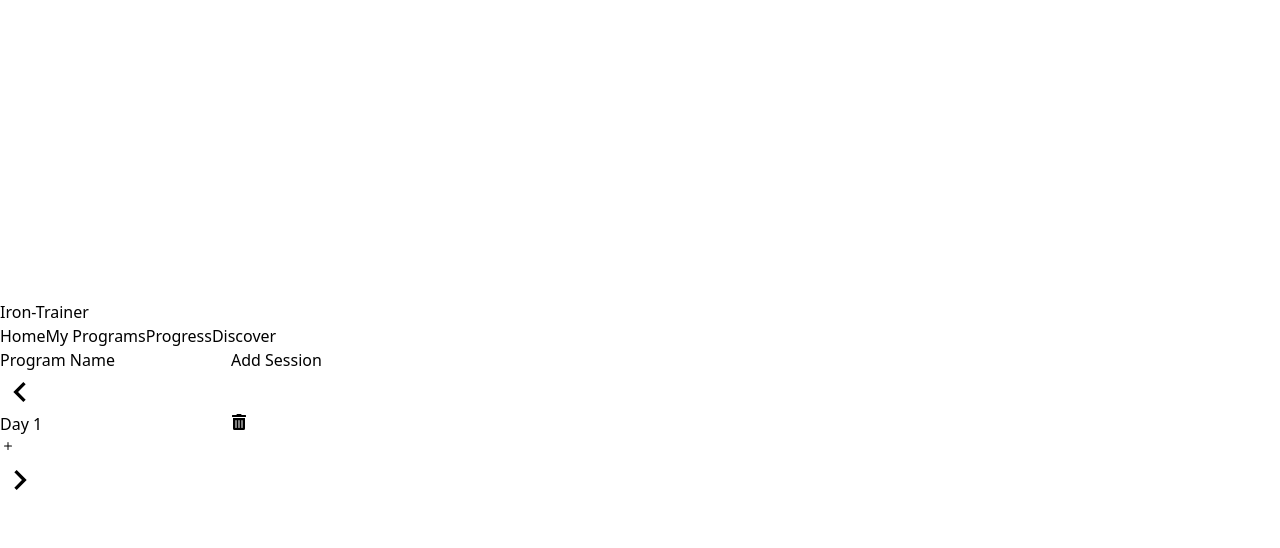
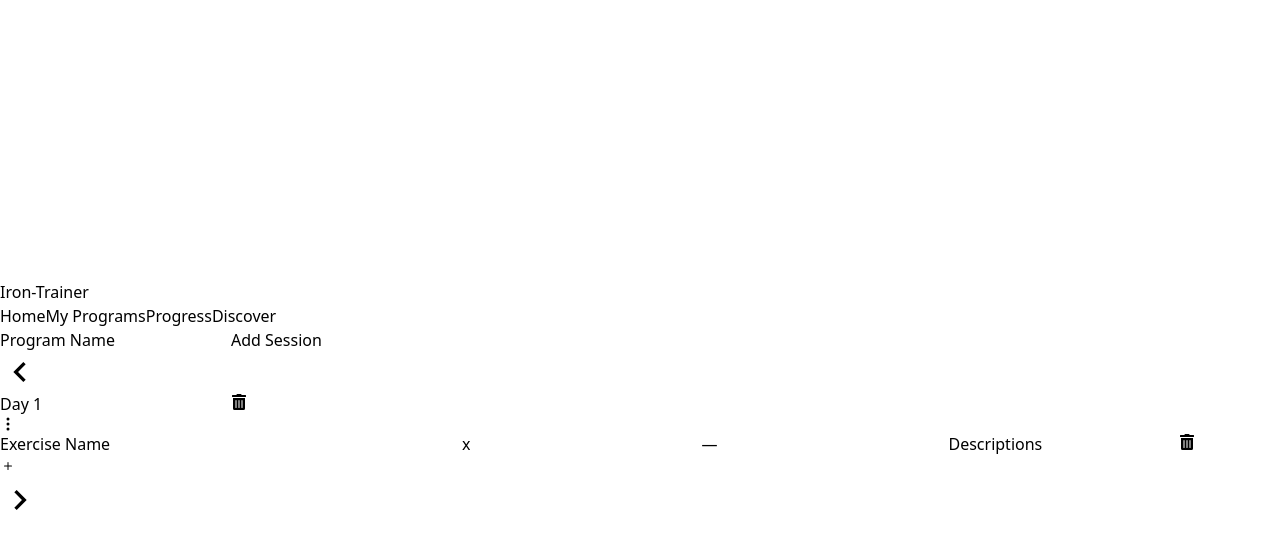
Before and after one commit to TatsatJha/Iron-Trainer, a React (Vite) app: page /programs in a window 1280 px wide. Both pictures are taken after a click on the element 138 px from the left and 424 px from the top of the page. Shown: the top 548 px of the page. Built offline with nearby package versions, Linux system fonts and the light colour scheme.

Commit message:
Change the way sessions and exercises are rendered, improve delete

```diff
--- a/src/Pages/Components/Form/Form.tsx
+++ b/src/Pages/Components/Form/Form.tsx
@@ -1,4 +1,4 @@
-import React, { MouseEventHandler, useState } from 'react'
+import React, { MouseEventHandler, useCallback, useState } from 'react'
 import ProgramName from './FormPages/ProgramName';
 import ExerciseBuilder from './FormPages/ExerciseBuilder.tsx';
 import FormNavButton from './FormComponents/FormNavButton';
@@ -12,7 +12,7 @@ export default function index(props:{toggleOpen: MouseEventHandler}) {
   // const nextStep = () => setStep(step+1);
   // const prevStep = () => setStep(step-1);
   const [title, settitle] = useState("Program Name")
-  const [sessions, setSessions] = useState([1])
+  const [sessions, setSessions] = useState([{id: 0}])
 
   const slideLeft = () =>{
     let slider = document.getElementById('slider')
@@ -30,8 +30,21 @@ export default function index(props:{toggleOpen: MouseEventHandler}) {
 
   }
   const addSession = () => {
-    setSessions([...sessions, sessions.length+1])
+    setSessions([...sessions, {id: sessions.length+1}])
   }
+  const renderSession = useCallback(
+    (session:{id: number})=>{
+      return(
+        <ExerciseBuilder
+          id={session.id}
+          key={session.id}
+          sessions={sessions}
+          setSessions={setSessions}>
+        </ExerciseBuilder>
+      )
+    },
+    [sessions, setSessions]
+  )
 
   return(
     <>
@@ -44,7 +57,7 @@ export default function index(props:{toggleOpen: MouseEventHandler}) {
           <MdChevronLeft onClick ={slideLeft} size={40} className='absolute left-0 z-10'></MdChevronLeft>
           <div id="slider" className='w-full overflow-x-scroll h-full scroll whitespace-nowrap scroll-smooth pb-12 flex'>
           {
-            sessions.map((e)=><ExerciseBuilder id={e} sessions={sessions} setSession={setSessions} ></ExerciseBuilder>)
+            sessions.map((e)=> renderSession(e))
           }
           </div>
           <MdChevronRight onClick = {slideRight} size={40} className='absolute right-0 '></MdChevronRight>
--- a/src/Pages/Components/Form/FormPages/Exercise.tsx
+++ b/src/Pages/Components/Form/FormPages/Exercise.tsx
@@ -1,28 +1,93 @@
-import React, { MouseEventHandler } from 'react'
+import React, { MouseEventHandler, useEffect, useState } from 'react'
 import { FaTrashAlt } from 'react-icons/fa';
 import { BsThreeDotsVertical } from 'react-icons/bs';
 import FormQuestion from '../FormComponents/FormQuestion';
+import index from '../Form';
 
-export default function Exercise(props:{exercises: Array<JSX.Element>, id: Number, setExercises: Function}) {
+
+export default function Exercise(props:{exercises: Array<{id: number}>, id: number, setExercises: Function}) {
 
   const deleteExercise = ()=>{
-    console.log(props.exercises)
-    const newList = props.exercises.filter((item) => item.props.id !== props.id);
+    const newList = props.exercises.filter((item) => item.id !== props.id);
     props.setExercises(newList);
+
   }
 
+  const drag = (event: any)=>{
+    // stores order of dragged item into dataTransfer object
+    event.dataTransfer.setData("text", event.currentTarget.id)
+  }
 
+  // const drop = async (event: any)=>{
+
+  //   event.preventDefault();
+
+  //   // access order of dragged item
+  //   const draggedIndex = event.dataTransfer.getData("text");
+  //   const droppedIndex = event.currentTarget.id
+
+  //   let newArray = props.exercises.map((e)=>e)
+
+  //   if(draggedIndex < droppedIndex){
+  //     console.log("moving item down in the list")
+  //     for (let index = 0; index < props.exercises.length; index++) {
+  //       if(index >= draggedIndex && index < droppedIndex){
+  //         //move these items up
+  //         const element = props.exercises[index+1]
+  //         // const elementValue = document.getElementById(element.props.id)!.value
+  //         newArray[index] = <Exercise id={index} exercises={element.props.exercises} setExercises={element.props.setExercises} setExerciseCount={element.props.setExerciseCount} key={index}></Exercise>
+  //         newArray[index] = props.exercises[index+1]
+  //       }
+  //       else if(index == droppedIndex){
+  //         newArray[index] = props.exercises[draggedIndex]
+  //         //move draggged item to droppedIndex
+  //       }
+  //     }
+  //   }
+  //   else if(draggedIndex > droppedIndex ){
+  //     console.log("moving item up in the list")
+  //     for(let index = 0; index < props.exercises.length; index++){
+  //       if(index <= draggedIndex && index > droppedIndex){
+  //         //these items move down
+  //         newArray[index] = props.exercises[index-1]
+  //       }
+  //       else if(index == droppedIndex){
+  //         newArray[index] = props.exercises[draggedIndex]
+  //       }
+  //     }
+  //   }
+  //   else{
+  //     return
+  //   }
+  //   props.setExercises(newArray);
+
+  //   console.log("newly set exercises,", props.exercises)
+
+  // }
+
+
+  const allowDrop = (event: any)=>{
+    event.preventDefault();
+  }
   return (
-    <div className='w-[45vw] mx-[2.5vw] p-4 rounded-xl border-black border-2 border-solid mt-8 text-center inline-block bg-violet-300 shadow-xl '>
-      <BsThreeDotsVertical className='inline text-xl'></BsThreeDotsVertical>
-      <FormQuestion question='Exercise Name' type='text'></FormQuestion>
+    <div
+    id={`${props.id}`}
+    onDragStart={drag}
+    // onDrop={drop}
+    onDragOver={allowDrop}
+    draggable={true}
+    className={
+      `w-[45vw] mx-[2.5vw] p-4 rounded-xl border-black border-2 border-solid text-center inline-block bg-violet-300 shadow-xl mt-8`}
+    >
+      <span ><BsThreeDotsVertical className='cursor-grab active:cursor-grabbing inline text-xl'></BsThreeDotsVertical></span>
+      <FormQuestion question={"Exercise Name"} type='text'></FormQuestion>
       <FormQuestion question='' type='number'></FormQuestion>
       <span>x</span>
-      <FormQuestion question='Reps' type='number'></FormQuestion>
+      <FormQuestion question='' type='number'></FormQuestion>
       <span>—</span>
-      <FormQuestion question='Reps' type='number'></FormQuestion>
+      <FormQuestion question='' type='number'></FormQuestion>
       <FormQuestion  question='Descriptions' type='text-area'></FormQuestion>
-      <button onClick={deleteExercise}><FaTrashAlt className='text-sm'></FaTrashAlt></button>
-    </div>
+      <button ><FaTrashAlt onClick={deleteExercise} className='text-sm'></FaTrashAlt></button>
+    </div >
   )
 }
--- a/src/Pages/Components/Form/FormPages/ExerciseBuilder.tsx
+++ b/src/Pages/Components/Form/FormPages/ExerciseBuilder.tsx
@@ -1,31 +1,35 @@
-import React, { useEffect, useState } from 'react'
+import React, { useCallback, useEffect, useState } from 'react'
 import Exercise from './Exercise'
 import { BsPlus } from 'react-icons/bs'
 import { FaTrashAlt } from 'react-icons/fa'
 
 
-export default function ExerciseBuilder(props:{id: number, sessions: Array<Number>, setSession: Function}) {
+export default function ExerciseBuilder(props:{sessions: Array<{id: number}>, id: number, setSessions: Function}) {
 
-  const [exercises, setExercises] = useState<JSX.Element[]>([])
-  const [exerciseCount, setExerciseCount] = useState(0)
+  const [exercises, setExercises] = useState([{id: 0}])
   const [title, setTitle] = useState("Day 1")
 
   const addExercise = ()=>{
-    //need to use this midarray so each exercise knows the entire list
-    const midArray = [...exercises, <Exercise exercises={exercises} setExercises={setExercises} id={exerciseCount} key={exerciseCount}></Exercise>]
-    const newArray = midArray.map((exercise)=> <Exercise exercises={midArray} setExercises={setExercises} id={exercise.props.id} key={exercise.key}></Exercise>)
+    setExercises([...exercises, {id: exercises.length}])
+  }
+  const renderExercise = useCallback(
+      (exercise: {id: number}) => {
+      return(
+        <Exercise
+          key={exercise.id}
+          id={exercise.id}
+          exercises={exercises}
+          setExercises={setExercises}
+        >
+        </Exercise>
+      )
+    },
+    [exercises, setExercises],
+  )
 
-    setExerciseCount(exerciseCount+1);
-    setExercises(newArray)
-  }
-
-
-  //TODO, this delete function is funky, will fix later
   const deleteSession = ()=>{
-    setTitle("")
-    setExercises([])
-    const newList = props.sessions.filter((item) => item !== props.id);
-    props.setSession(newList)
+    const newList = props.sessions.filter((item) => item.id !== props.id);
+    props.setSessions(newList)
   }
 
   return (
@@ -34,7 +38,7 @@ export default function ExerciseBuilder(props:{id: number, sessions: Array<Numbe
         <button onClick={deleteSession}><FaTrashAlt></FaTrashAlt></button>
 
       <div className='flex flex-col'>
-          {exercises}
+          {exercises.map((exercise) => renderExercise(exercise))}
         {<button onClick={addExercise} className='w-fit mx-16 bg-violet-300 p-3 rounded-xl border-violet-500 border-2 m-4'><BsPlus className='text-4xl text-violet-700 stroke-[0.35px]'></BsPlus></button>
 
         }
```
